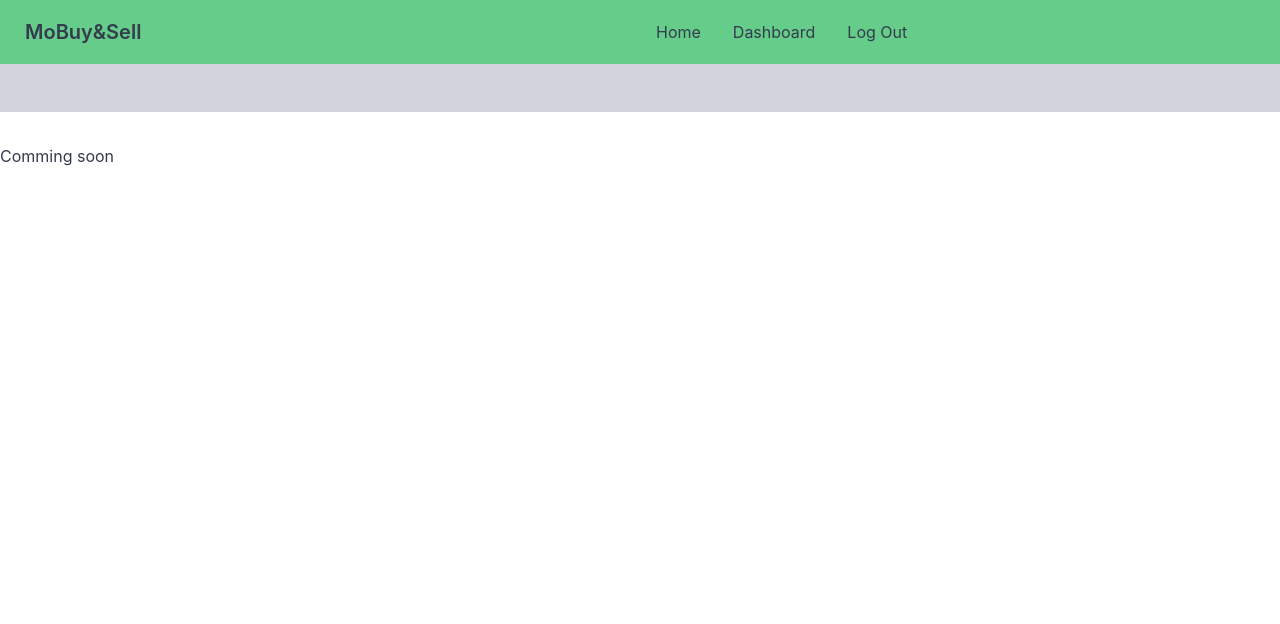
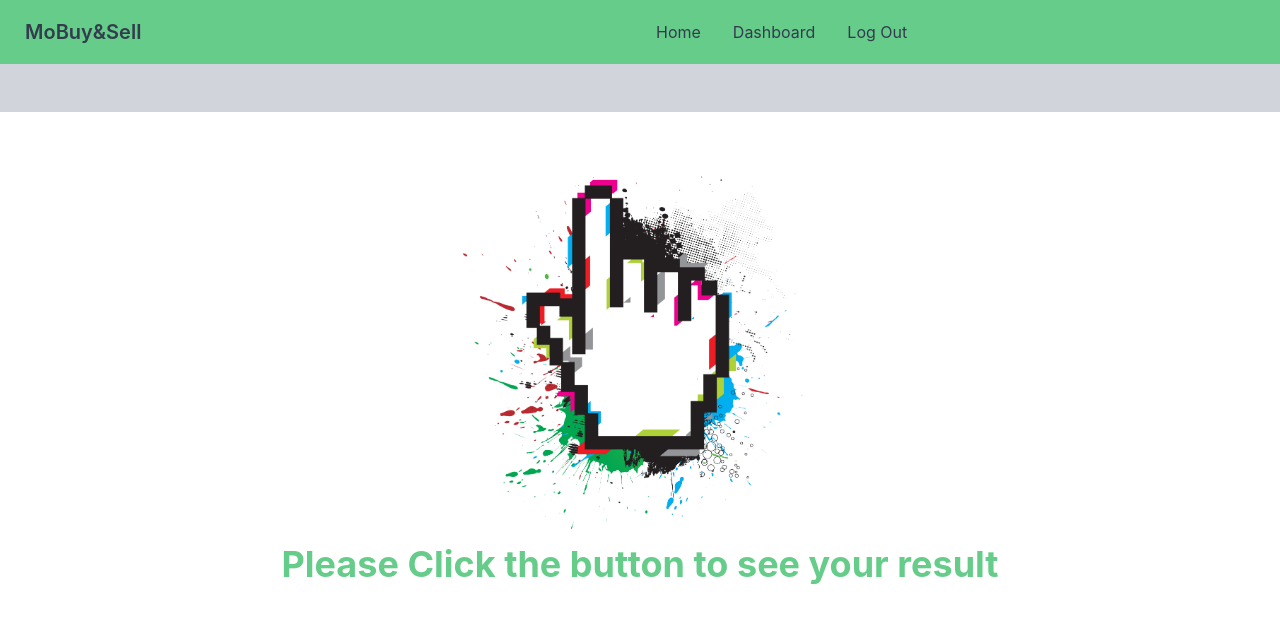
Before and after one commit to Ahmad-Shibbir/mo-buy-and-sell-client, a React (Create React App) app: page /dashboard in a window 1280 px wide. Shown: the top 624 px of the page. Built offline with nearby package versions, Linux system fonts and the light colour scheme; no server answers; sample sign-in values are in the browser's storage.

Commit message:
error page added and dahboard modified

```diff
--- a/src/Pages/Dashboard/AllUser/AllUsers.js
+++ b/src/Pages/Dashboard/AllUser/AllUsers.js
@@ -54,7 +54,7 @@ const AllUsers = () => {
         </thead>
         <tbody>
          {
-            users.map((user, i)=> <tr>
+            users?.map((user, i)=> <tr>
                 <th>{i+1}</th>
                 <td>{user.name}</td>
                 <td>{user.user_type}</td>
--- a/src/Pages/Dashboard/Dashboard/Dashboard.js
+++ b/src/Pages/Dashboard/Dashboard/Dashboard.js
@@ -1,9 +1,14 @@
 import React from 'react';
+import click from '../../../assets/click.jpg'
 
 const Dashboard = () => {
     return (
-        <div>
-            <h2>Comming soon</h2>
+        <div >
+            <div className='flex justify-center items-center'>
+            <img className='h-[400px] ' src={click} alt="" />
+
+            </div>
+            <h2 className='text-center text-4xl font-bold text-primary'>Please Click the button to see your result</h2>
         </div>
     );
 };
--- /dev/null
+++ b/src/Pages/ErrorPage/ErrorPage.js
@@ -0,0 +1,21 @@
+import React from 'react';
+import { Link } from 'react-router-dom';
+import page_not_found from '../../assets/page-not_found.jpg'
+const ErrorPage = () => {
+    return (
+        <div>
+            <div className='flex justify-center items-center'>
+             <div >
+
+                <img className='lg:h-[600px] ' src={page_not_found} alt="" />
+                <div className='flex justify-center items-center'>
+                <Link to='/'><button className='btn btn-primary'>Go Home</button></Link>
+                </div>
+            </div>
+
+        </div>
+        </div>
+    );
+};
+
+export default ErrorPage;
```
Also changed, not shown: src/Routes/Routes/Routes.js (+8 -1 lines), src/assets/click.jpg (added), src/assets/page-not_found.jpg (added).
